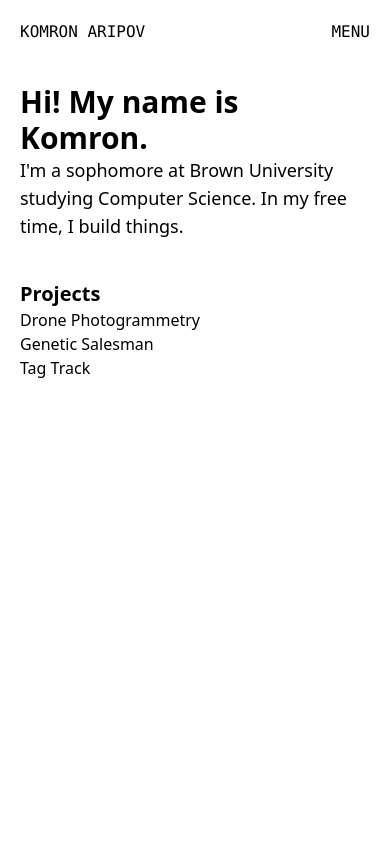
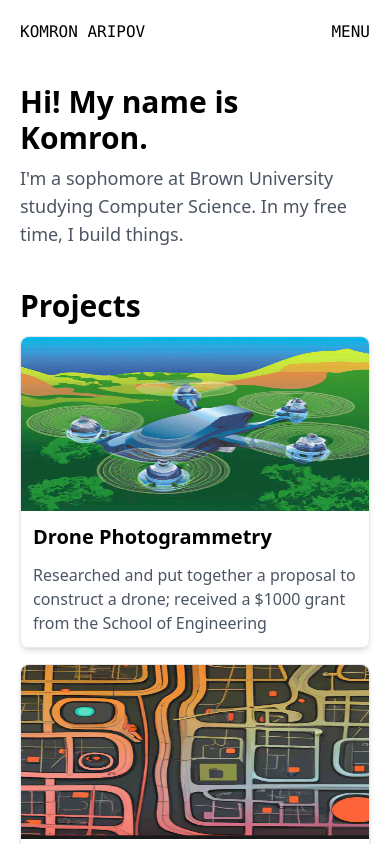
Before and after one commit to karipov/portfolio, a Next.js app: page / in a window 390 px wide. Shown: the top 844 px of the page. Built offline with nearby package versions, Linux system fonts and the light colour scheme.

Commit message:
responsive screen size adjustments

```diff
--- a/src/components/AboutMe.tsx
+++ b/src/components/AboutMe.tsx
@@ -3,8 +3,10 @@ import type { NextPage } from "next";
 const AboutMe: NextPage = () => {
   return (
     <div>
-      <p className="text-3xl font-bold"> Hi! My name is Komron.</p>
-      <p className="text-lg">
+      <p className="text-3xl sm:text-4xl md:text-5xl font-bold">
+        Hi! My name is Komron.
+      </p>
+      <p className="text-gray-600 text-lg md:text-xl mt-2">
         I&apos;m a sophomore at Brown University studying Computer Science. In
         my free time, I build things.
       </p>
--- a/src/components/Projects.tsx
+++ b/src/components/Projects.tsx
@@ -14,9 +14,18 @@ interface ProjectProps {
 
 export default function Projects({ projects }: ProjectProps) {
   return (
-    <div className="grid">
+    <div className="grid grid-cols-1 sm:grid-cols-2 gap-4">
       {projects.map((project, index) => (
-        <div key={index}>{project.title}</div>
+        <div key={index} className="rounded-lg shadow-md border">
+          <img
+            className="w-full rounded-t-lg aspect-[2/1]"
+            src={project.image}
+          />
+          <div className="text-xl md:text-2xl m-3 font-bold">
+            {project.title}
+          </div>
+          <p className="text-base m-3 text-gray-600">{project.description}</p>
+        </div>
       ))}
     </div>
   );
--- a/src/components/Section.tsx
+++ b/src/components/Section.tsx
@@ -9,8 +9,8 @@ export default function Section({
   children,
 }: React.PropsWithChildren<Props>) {
   return (
-    <div className="mt-10">
-      <div className="text-xl font-bold">{title}</div>
+    <div className="my-10">
+      <div className="text-3xl sm:text-4xl font-bold my-3">{title}</div>
       {children}
     </div>
   );
```
